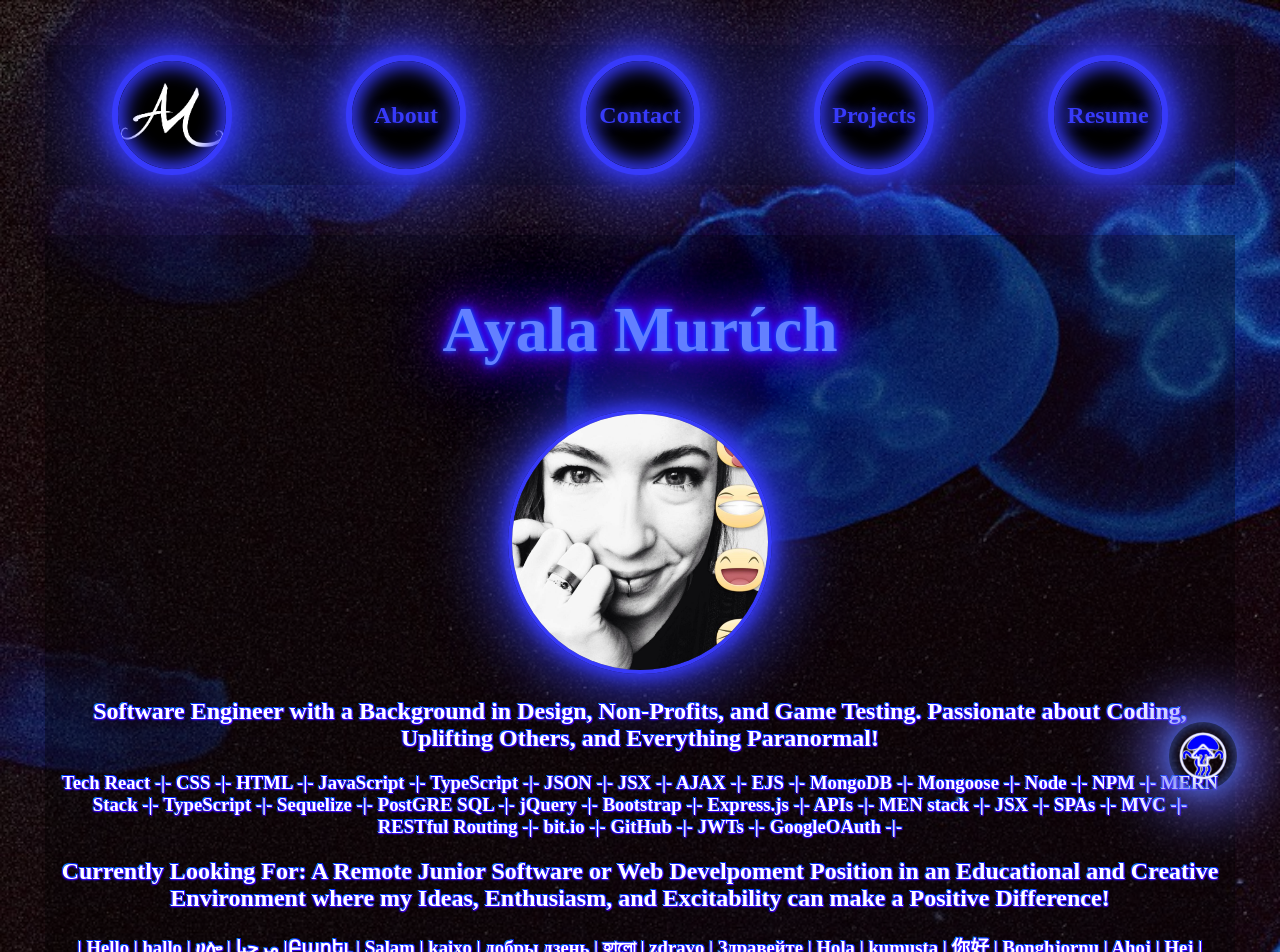
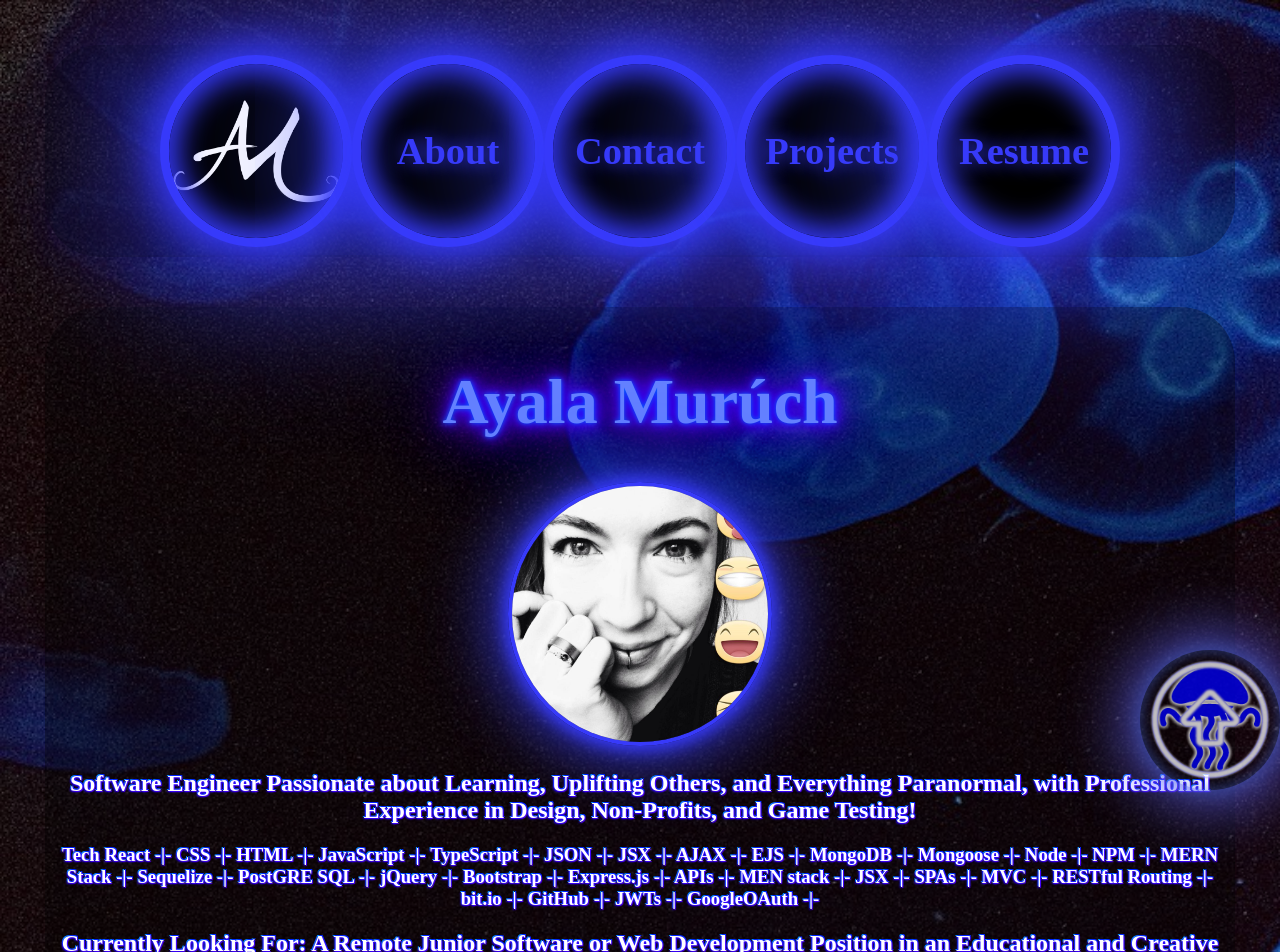
Before and after one commit to ayamur/AMuruch-Portfolio, a React (Create React App) app: page / in a window 1280 px wide. Shown: the top 952 px of the page. Built offline with nearby package versions, Linux system fonts and the light colour scheme; a web font is replaced by a local one.

Commit message:
update intro blurb, edit typo, and modify up arrow sizing

```diff
--- a/src/App.css
+++ b/src/App.css
@@ -57,28 +57,28 @@ body {
 
 nav {
   display: flex;
-  justify-content: space-around;
+  justify-content: center;
   justify-items: center;
   padding: 10px;
   margin: 10px;
   background-color: rgba(0, 0, 0, 0.33);
-  /* border-radius: 50%; */
+  border-radius: 55px/55px;
 }
 
 button {
   padding: 2px, 5px, 10px, 5px;
   flex-wrap: wrap;
-  min-width: 15vmin;
-  min-height: 15vmin;
-  max-width: 25vmax;
-  max-height: 25vmax;
+  min-width: 15vw;
+  min-height: 15vw;
+  max-width: 25vw;
+  max-height: 25vw;
   --glow-color: rgb(55, 58, 250);
   --glow-spread-color: rgba(58, 67, 254, 0.781);
   --enhanced-glow-color: rgb(25, 0, 250);
   --btn-color: rgb(0, 0, 0);
   border: .25em solid var(--glow-color);
   color: var(--glow-color);
-  font-size: 3vmin;
+  font-size: 3vw;
   font-family: 'Macondo', cursive;
   font-weight: bold;
   background-color: var(--btn-color);
@@ -130,12 +130,6 @@ button:active {
     inset 0 0 .75em .25em var(--glow-color);
 }
 
-/* #signature {
-
-  padding-left: 15px;
-  padding-top: 15px;
-} */
-
 #sigbtn {
   background-image: url('/public/signature.png');
   background-size: contain;
@@ -185,6 +179,7 @@ button:active {
   margin: 100px 0 0 0;
   padding: 5px 0 0 0;
   background-color: rgba(0, 0, 0, 0.33);
+  border-radius: 55px/55px;
 }
 
 h1 {
@@ -239,8 +234,9 @@ a:visited {
 }
 
 .jellyarrow {
-  width: 6vmin;
-  max-width: 10vmax;
+  opacity: 75%;
+  width: 15vmin;
+  max-width: 25vmin;
   position: sticky;
   bottom: 10px;
   margin-left: 90%;
@@ -266,8 +262,9 @@ a:visited {
   box-shadow: 0 0 1em 1em var(--glow-color),
     0 0 4em 2em var(--glow-spread-color),
     inset 0 0 .75em 2em var(--glow-color);
-  width: 7vmin;
-  max-width: 11vmax;
+  opacity: 100%;
+  width: 17vmin;
+  max-width: 27vmin;
 }
 
 .home,
@@ -279,6 +276,7 @@ a:visited {
 .contact-mail,
 .resume-pg {
   background-color: rgba(0, 0, 0, 0.33);
+  border-radius: 55px/55px;
   margin: 10px;
   padding: 15px;
 }
--- a/src/pages/Home.jsx
+++ b/src/pages/Home.jsx
@@ -7,9 +7,9 @@ function Home() {
         <div class='home'>
       <h1> Ayala Murúch </h1>
           <img src='/itsame.jpg' id='itsame' alt='my face' />
-          <h2>Software Engineer with a Background in Design, Non-Profits, and Game Testing. Passionate about Coding, Uplifting Others, and Everything Paranormal! </h2>
-          <h3>Tech React -|- CSS -|- HTML -|- JavaScript -|- TypeScript -|- JSON -|- JSX -|- AJAX -|- EJS -|-  MongoDB -|- Mongoose -|- Node -|- NPM -|- MERN Stack -|- TypeScript -|- Sequelize -|- PostGRE SQL -|- jQuery -|- Bootstrap -|- Express.js -|- APIs -|- MEN stack -|- JSX -|- SPAs -|- MVC -|- RESTful Routing -|- bit.io -|- GitHub -|- JWTs -|- GoogleOAuth -|-</h3>
-          <h2>Currently Looking For: A Remote Junior Software or Web Develpoment Position in an Educational and Creative Environment where my Ideas, Enthusiasm, and Excitability can make a Positive Difference!</h2>
+          <h2>Software Engineer Passionate about Learning, Uplifting Others, and Everything Paranormal, with Professional Experience in Design, Non-Profits, and Game Testing! </h2>
+          <h3>Tech React -|- CSS -|- HTML -|- JavaScript -|- TypeScript -|- JSON -|- JSX -|- AJAX -|- EJS -|-  MongoDB -|- Mongoose -|- Node -|- NPM -|- MERN Stack -|- Sequelize -|- PostGRE SQL -|- jQuery -|- Bootstrap -|- Express.js -|- APIs -|- MEN stack -|- JSX -|- SPAs -|- MVC -|- RESTful Routing -|- bit.io -|- GitHub -|- JWTs -|- GoogleOAuth -|-</h3>
+          <h2>Currently Looking For: A Remote Junior Software or Web Development Position in an Educational and Creative Environment where my Ideas, Enthusiasm, and Excitability can make a Positive Difference!</h2>
           <h3 id='hellos'>| Hello | hallo | ሀሎ | مرحبا  |Բարեւ | Salam | kaixo | добры дзень | হ্যালো | zdravo | Здравейте | Hola | kumusta | 你好 | Bonghjornu | Ahoj | Hej | saluton | Tere | Hei | Bonjour | Hoi | ola | გამარჯობა | Χαίρετε | નમસ્તે | bonjou | sannu | aloha | שלום | 	नमस्ते | nyob zoo | Helló | Halló | Nnọọ | Halo | Dia dhuit | Ciao | こんにちは | halo | ಹಲೋ | សួស្តី | Slav | салам | ສະບາຍດີ | 	Salve | Sveiki | Здраво | Salama | ഹലോ | tena koutou | नमस्कार | Сайн уу | ဟယ်လို | Moni | سلام | dzień dobry | Olá | Salut | Здравствуйте | talofa | Halò | Lumela | mhoro | හෙලෝ | Ahoj | Hallå | Kamusta | Салом | வணக்கம் | హలో | สวัสดี | Merhaba | Здрастуйте | ہیلو | Salom | Helo | Mholweni | העלא | Pẹlẹ o | Sawubona | Bongu |ਸਤ ਸ੍ਰੀ ਅਕਾਲ | xin chào | Сәлеметсіз бе | 여보세요 | Përshëndetje |</h3>
         </div>
       </div>
```
